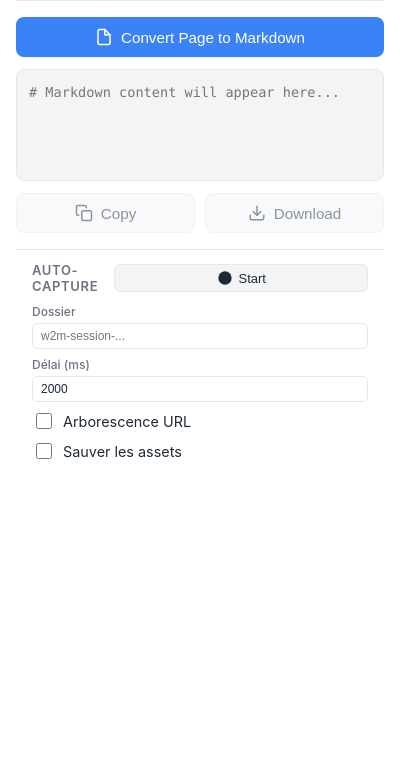
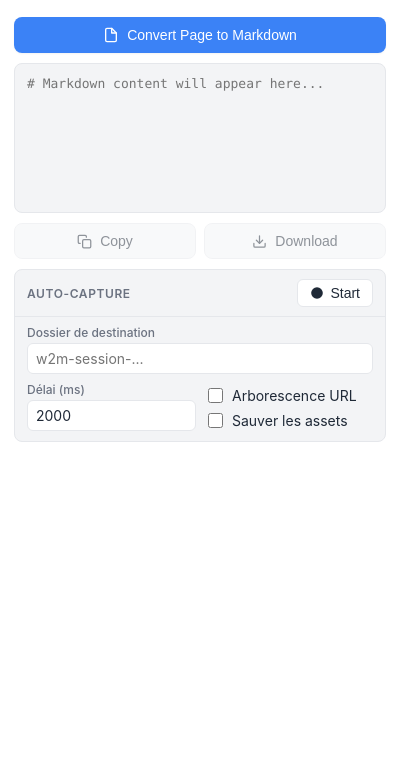
Before and after one commit to qveys/webpage-to-markdown, a browser extension: page popup.html in a window 400 px wide. Shown: the part 60-844 px from the top of the page. Drawn offline with Linux system fonts and the light colour scheme.

Commit message:
💄 style(popup): redesign popup for visual coherence

```diff
--- a/popup.html
+++ b/popup.html
@@ -11,8 +11,8 @@
       <header>
         <div class="logo-area">
           <svg
-            width="24"
-            height="24"
+            width="22"
+            height="22"
             viewBox="0 0 24 24"
             fill="none"
             stroke="currentColor"
@@ -38,8 +38,8 @@
             title="Settings"
           >
             <svg
-              width="20"
-              height="20"
+              width="18"
+              height="18"
               viewBox="0 0 24 24"
               fill="none"
               stroke="currentColor"
@@ -61,8 +61,8 @@
           >
             <svg
               class="sun-icon"
-              width="20"
-              height="20"
+              width="18"
+              height="18"
               viewBox="0 0 24 24"
               fill="none"
               stroke="currentColor"
@@ -82,8 +82,8 @@
             </svg>
             <svg
               class="moon-icon"
-              width="20"
-              height="20"
+              width="18"
+              height="18"
               viewBox="0 0 24 24"
               fill="none"
               stroke="currentColor"
@@ -98,7 +98,8 @@
         </div>
       </header>
 
-      <div id="settings-panel" class="settings-panel" style="display: none">
+      <!-- Settings panel (conversion options) -->
+      <div id="settings-panel" class="settings-panel">
         <div class="setting-group">
           <label class="setting-item">
             <input type="checkbox" id="setting-frontmatter" />
@@ -137,8 +138,8 @@
         <div class="primary-action">
           <button id="convert" class="btn btn-primary">
             <svg
-              width="18"
-              height="18"
+              width="16"
+              height="16"
               viewBox="0 0 24 24"
               fill="none"
               stroke="currentColor"
@@ -166,8 +167,8 @@
         <div class="secondary-actions">
           <button id="copy" class="btn btn-secondary" disabled>
             <svg
-              width="18"
-              height="18"
+              width="15"
+              height="15"
               viewBox="0 0 24 24"
               fill="none"
               stroke="currentColor"
@@ -184,8 +185,8 @@
           </button>
           <button id="download" class="btn btn-secondary" disabled>
             <svg
-              width="18"
-              height="18"
+              width="15"
+              height="15"
               viewBox="0 0 24 24"
               fill="none"
               stroke="currentColor"
@@ -202,18 +203,19 @@
         </div>
       </main>
 
+      <!-- Auto-capture panel -->
       <div id="capture-panel" class="capture-panel">
         <div class="capture-header">
           <span class="capture-title">Auto-capture</span>
           <button
             id="capture-toggle"
-            class="btn btn-capture"
+            class="btn-capture"
             title="Start auto-capture"
           >
             <svg
               id="capture-icon-start"
-              width="16"
-              height="16"
+              width="14"
+              height="14"
               viewBox="0 0 24 24"
               fill="currentColor"
             >
@@ -221,8 +223,8 @@
             </svg>
             <svg
               id="capture-icon-stop"
-              width="16"
-              height="16"
+              width="14"
+              height="14"
               viewBox="0 0 24 24"
               fill="currentColor"
               style="display: none"
@@ -232,9 +234,10 @@
             <span id="capture-btn-label">Start</span>
           </button>
         </div>
+
         <div id="capture-settings" class="capture-settings">
-          <div class="setting-field">
-            <label for="capture-folder">Dossier</label>
+          <div class="capture-field">
+            <label for="capture-folder">Dossier de destination</label>
             <input
               type="text"
               id="capture-folder"
@@ -242,7 +245,8 @@
               placeholder="w2m-session-..."
             />
           </div>
-          <div class="setting-field">
+          <div class="capture-options-row">
+            <div class="capture-field">
               <label for="capture-delay">Délai (ms)</label>
               <input
                 type="number"
@@ -254,20 +258,20 @@
                 value="2000"
               />
             </div>
-          <label class="setting-item">
+            <div class="capture-checks-stack">
+              <label class="capture-check-item">
                 <input type="checkbox" id="capture-url-tree" />
                 <span>Arborescence URL</span>
               </label>
-          <label class="setting-item">
+              <label class="capture-check-item">
                 <input type="checkbox" id="capture-save-assets" />
                 <span>Sauver les assets</span>
               </label>
             </div>
-        <div
-          id="capture-status"
-          class="capture-status"
-          style="display: none"
-        ></div>
+          </div>
+        </div>
+
+        <div id="capture-status" class="capture-status"></div>
       </div>
 
       <div id="toast" class="toast hidden"></div>
--- a/styles.css
+++ b/styles.css
@@ -3,28 +3,33 @@
   --text-color: #1f2937;
   --text-muted: #6b7280;
   --border-color: #e5e7eb;
-    --primary-color: #3b82f6; /* Blue 500 */
-    --primary-hover: #2563eb; /* Blue 600 */
+  --primary-color: #3b82f6;
+  --primary-hover: #2563eb;
   --secondary-bg: #f3f4f6;
   --secondary-hover: #e5e7eb;
   --success-color: #10b981;
   --error-color: #ef4444;
   --shadow-sm: 0 1px 2px 0 rgba(0, 0, 0, 0.05);
-    --shadow-md: 0 4px 6px -1px rgba(0, 0, 0, 0.1), 0 2px 4px -1px rgba(0, 0, 0, 0.06);
+  --shadow-md:
+    0 4px 6px -1px rgba(0, 0, 0, 0.1), 0 2px 4px -1px rgba(0, 0, 0, 0.06);
   --radius: 8px;
-    --font-sans: -apple-system, BlinkMacSystemFont, "Segoe UI", Roboto, "Helvetica Neue", Arial, sans-serif;
-    --font-mono: ui-monospace, SFMono-Regular, Menlo, Monaco, Consolas, "Liberation Mono", "Courier New", monospace;
+  --font-sans:
+    -apple-system, BlinkMacSystemFont, "Segoe UI", Roboto, "Helvetica Neue",
+    Arial, sans-serif;
+  --font-mono:
+    ui-monospace, SFMono-Regular, Menlo, Monaco, Consolas, "Liberation Mono",
+    "Courier New", monospace;
 }
 
 [data-theme="dark"] {
-    --bg-color: #111827; /* Gray 900 */
-    --text-color: #f9fafb; /* Gray 50 */
-    --text-muted: #9ca3af; /* Gray 400 */
-    --border-color: #374151; /* Gray 700 */
-    --primary-color: #60a5fa; /* Blue 400 */
-    --primary-hover: #3b82f6; /* Blue 500 */
-    --secondary-bg: #1f2937; /* Gray 800 */
-    --secondary-hover: #374151; /* Gray 700 */
+  --bg-color: #111827;
+  --text-color: #f9fafb;
+  --text-muted: #9ca3af;
+  --border-color: #374151;
+  --primary-color: #60a5fa;
+  --primary-hover: #3b82f6;
+  --secondary-bg: #1f2937;
+  --secondary-hover: #374151;
   --shadow-sm: 0 1px 2px 0 rgba(0, 0, 0, 0.3);
 }
 
@@ -32,29 +37,34 @@
   box-sizing: border-box;
 }
 
+html,
 body {
   margin: 0;
+  padding: 0;
   width: 400px;
-    height: 550px; /* Increased height for settings */
+  overflow: hidden;
+  font-size: 14px;
   font-family: var(--font-sans);
   background-color: var(--bg-color);
   color: var(--text-color);
-    transition: background-color 0.2s, color 0.2s;
+  transition:
+    background-color 0.2s,
+    color 0.2s;
 }
 
 .app-container {
   display: flex;
   flex-direction: column;
-    height: 100%;
-    padding: 16px;
-    gap: 16px;
+  padding: 14px;
+  gap: 10px;
 }
 
+/* ── Header ─────────────────────────────────────────────── */
 header {
   display: flex;
   align-items: center;
   justify-content: space-between;
-    padding-bottom: 12px;
+  padding-bottom: 10px;
   border-bottom: 1px solid var(--border-color);
 }
 
@@ -66,7 +76,7 @@ header {
 }
 
 .logo-area h1 {
-    font-size: 1.1rem;
+  font-size: 15px;
   font-weight: 600;
   margin: 0;
   color: var(--text-color);
@@ -74,7 +84,7 @@ header {
 
 .header-controls {
   display: flex;
-    gap: 8px;
+  gap: 6px;
 }
 
 .icon-btn {
@@ -84,26 +94,39 @@ header {
   padding: 6px;
   border-radius: var(--radius);
   color: var(--text-muted);
-    transition: all 0.2s;
+  transition: all 0.15s;
   display: flex;
   align-items: center;
   justify-content: center;
 }
 
-.icon-btn:hover, .icon-btn.active {
+.icon-btn:hover,
+.icon-btn.active {
   background-color: var(--secondary-bg);
   color: var(--text-color);
 }
 
-/* Settings Panel */
+/* ── Settings Panel (collapsible, animated) ──────────────── */
 .settings-panel {
   background-color: var(--secondary-bg);
   border-radius: var(--radius);
-    padding: 12px;
-    margin-top: -8px;
   border: 1px solid var(--border-color);
   display: flex;
   flex-direction: column;
+  max-height: 0;
+  overflow: hidden;
+  opacity: 0;
+  padding: 0 12px;
+  transition:
+    max-height 0.3s ease,
+    opacity 0.2s ease,
+    padding 0.3s ease;
+}
+
+.settings-panel.open {
+  max-height: 250px;
+  opacity: 1;
+  padding: 12px;
   gap: 10px;
 }
 
@@ -121,7 +144,7 @@ header {
   display: flex;
   align-items: center;
   gap: 8px;
-    font-size: 0.9rem;
+  font-size: 14px;
   cursor: pointer;
   user-select: none;
 }
@@ -130,23 +153,25 @@ header {
   display: flex;
   flex-direction: column;
   gap: 4px;
+  flex: 1;
 }
 
-.setting-field label {
-    font-size: 0.75rem;
+.setting-field label:not(.setting-item) {
+  font-size: 12px;
   color: var(--text-muted);
   font-weight: 500;
 }
 
 select {
-    padding: 6px;
-    border-radius: 4px;
+  padding: 6px 8px;
+  border-radius: 6px;
   border: 1px solid var(--border-color);
   background-color: var(--bg-color);
   color: var(--text-color);
-    font-size: 0.85rem;
+  font-size: 14px;
   outline: none;
   cursor: pointer;
+  width: 100%;
 }
 
 select:focus {
@@ -155,17 +180,17 @@ select:focus {
 
 input[type="checkbox"] {
   accent-color: var(--primary-color);
-    width: 16px;
-    height: 16px;
+  width: 15px;
+  height: 15px;
   cursor: pointer;
+  flex-shrink: 0;
 }
 
+/* ── Main area ──────────────────────────────────────────── */
 main {
   display: flex;
   flex-direction: column;
-    flex: 1;
-    gap: 12px;
-    overflow: hidden; /* For textarea scroll */
+  gap: 10px;
 }
 
 .btn {
@@ -174,13 +199,13 @@ main {
   justify-content: center;
   gap: 8px;
   width: 100%;
-    padding: 10px 16px;
+  padding: 9px 14px;
   border-radius: var(--radius);
   border: 1px solid transparent;
   font-weight: 500;
-    font-size: 0.95rem;
+  font-size: 14px;
   cursor: pointer;
-    transition: all 0.2s ease;
+  transition: all 0.15s ease;
 }
 
 .btn:active {
@@ -189,12 +214,12 @@ main {
 
 .btn-primary {
   background-color: var(--primary-color);
-    color: white; /* Always white on primary btn */
+  color: white;
   box-shadow: var(--shadow-sm);
 }
 
 [data-theme="dark"] .btn-primary {
-    color: #111827; /* Dark text on bright blue in dark mode for contrast */
+  color: #111827;
 }
 
 .btn-primary:hover {
@@ -220,54 +245,54 @@ main {
 }
 
 .editor-container {
-    flex: 1;
   display: flex;
   flex-direction: column;
-    min-height: 0; /* Important for nested flex scroll */
 }
 
 textarea {
-    flex: 1;
   width: 100%;
-    padding: 12px;
+  height: 150px;
+  padding: 10px 12px;
   border: 1px solid var(--border-color);
   border-radius: var(--radius);
   background-color: var(--secondary-bg);
   color: var(--text-color);
   font-family: var(--font-mono);
-    font-size: 0.85rem;
+  font-size: 13px;
   line-height: 1.5;
   resize: none;
   outline: none;
-    transition: border-color 0.2s, box-shadow 0.2s;
+  transition:
+    border-color 0.15s,
+    box-shadow 0.15s;
 }
 
 textarea:focus {
   border-color: var(--primary-color);
-    box-shadow: 0 0 0 2px rgba(59, 130, 246, 0.2);
+  box-shadow: 0 0 0 2px rgba(59, 130, 246, 0.15);
 }
 
 .secondary-actions {
   display: grid;
   grid-template-columns: 1fr 1fr;
-    gap: 10px;
+  gap: 8px;
 }
 
-/* Toast Notification */
+/* ── Toast ──────────────────────────────────────────────── */
 .toast {
-    position: absolute;
-    bottom: 70px;
+  position: fixed;
+  bottom: 14px;
   left: 50%;
-    transform: translateX(-50%) translateY(20px) scale(0.9);
-    background-color: #1f2937; /* Always dark for toast */
+  transform: translateX(-50%) translateY(8px) scale(0.95);
+  background-color: #1f2937;
   color: white;
-    padding: 6px 12px;
+  padding: 6px 14px;
   border-radius: 20px;
-    font-size: 0.8rem;
+  font-size: 13px;
   opacity: 0;
   pointer-events: none;
   transition: all 0.2s cubic-bezier(0.18, 0.89, 0.32, 1.28);
-    box-shadow: 0 10px 15px -3px rgba(0, 0, 0, 0.1), 0 4px 6px -2px rgba(0, 0, 0, 0.05);
+  box-shadow: 0 4px 12px rgba(0, 0, 0, 0.15);
   z-index: 100;
   white-space: nowrap;
 }
@@ -280,7 +305,6 @@ textarea:focus {
 .toast.success {
   background-color: var(--success-color);
 }
-
 .toast.error {
   background-color: var(--error-color);
 }
@@ -297,27 +321,30 @@ textarea:focus {
     transform: rotate(360deg);
   }
 }
+
 /* ── Auto-capture panel ─────────────────────────────────── */
 .capture-panel {
-    border-top: 1px solid var(--border-color);
-    padding: 12px 16px;
-    display: flex;
-    flex-direction: column;
-    gap: 10px;
+  border: 1px solid var(--border-color);
+  border-radius: var(--radius);
+  background: var(--secondary-bg);
+  overflow: hidden;
 }
 
 .capture-header {
   display: flex;
   align-items: center;
   justify-content: space-between;
+  padding: 9px 12px;
+  gap: 12px;
 }
 
 .capture-title {
-    font-size: 13px;
+  font-size: 12px;
   font-weight: 600;
   color: var(--text-muted);
   text-transform: uppercase;
   letter-spacing: 0.05em;
+  white-space: nowrap;
 }
 
 .btn-capture {
@@ -325,13 +352,19 @@ textarea:focus {
   align-items: center;
   gap: 6px;
   padding: 5px 12px;
-    font-size: 13px;
+  font-size: 14px;
+  font-weight: 500;
   border-radius: 6px;
   border: 1px solid var(--border-color);
-    background: var(--secondary-bg);
+  background: var(--bg-color);
   color: var(--text-color);
   cursor: pointer;
-    transition: background 0.15s, color 0.15s;
+  transition:
+    background 0.15s,
+    color 0.15s,
+    border-color 0.15s;
+  white-space: nowrap;
+  flex-shrink: 0;
 }
 
 .btn-capture:hover {
@@ -344,21 +377,48 @@ textarea:focus {
   border-color: #fca5a5;
 }
 
+[data-theme="dark"] .btn-capture.active {
+  background: #450a0a;
+  color: #f87171;
+  border-color: #7f1d1d;
+}
+
 .capture-settings {
+  padding: 8px 12px 10px;
   display: flex;
   flex-direction: column;
   gap: 8px;
+  border-top: 1px solid var(--border-color);
+}
+
+/* Dossier : pleine largeur */
+.capture-field {
+  display: flex;
+  flex-direction: column;
+  gap: 3px;
+}
+
+.capture-field label {
+  font-size: 12px;
+  font-weight: 500;
+  color: var(--text-muted);
 }
 
 .capture-input {
   width: 100%;
-    padding: 5px 8px;
+  padding: 6px 8px;
   border: 1px solid var(--border-color);
-    border-radius: 5px;
+  border-radius: 6px;
   background: var(--bg-color);
   color: var(--text-color);
-    font-size: 12px;
-    box-sizing: border-box;
+  font-size: 14px;
+  font-family: var(--font-sans);
+  outline: none;
+  transition: border-color 0.15s;
+}
+
+.capture-input:focus {
+  border-color: var(--primary-color);
 }
 
 .capture-input:disabled {
@@ -366,14 +426,35 @@ textarea:focus {
   cursor: not-allowed;
 }
 
+/* Délai (gauche) + 2 checkboxes empilées (droite) */
+.capture-options-row {
+  display: grid;
+  grid-template-columns: 1fr 1fr;
+  gap: 8px;
+  align-items: end;
+}
+
+.capture-checks-stack {
+  display: flex;
+  flex-direction: column;
+  gap: 4px;
+}
+
+.capture-check-item {
+  display: flex;
+  align-items: center;
+  gap: 6px;
+  font-size: 14px;
+  cursor: pointer;
+  user-select: none;
+  color: var(--text-color);
+}
+
 .capture-status {
-    font-size: 12px;
+  padding: 6px 12px;
+  font-size: 14px;
   color: var(--success-color);
   font-weight: 500;
+  border-top: 1px solid var(--border-color);
+  display: none;
 }
-
-[data-theme="dark"] .btn-capture.active {
-    background: #450a0a;
-    color: #f87171;
-    border-color: #7f1d1d;
-}
```
Lines whose indentation alone changed are shown as unchanged.
